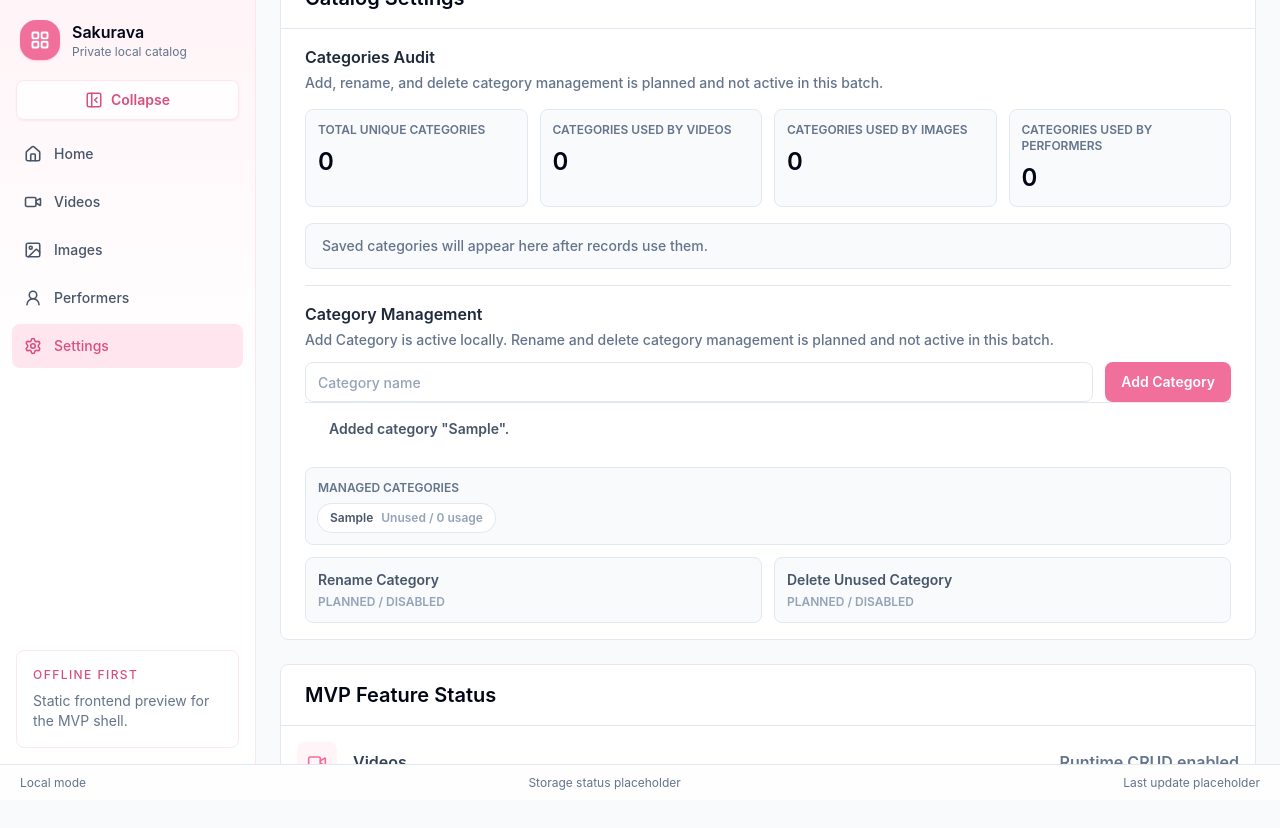
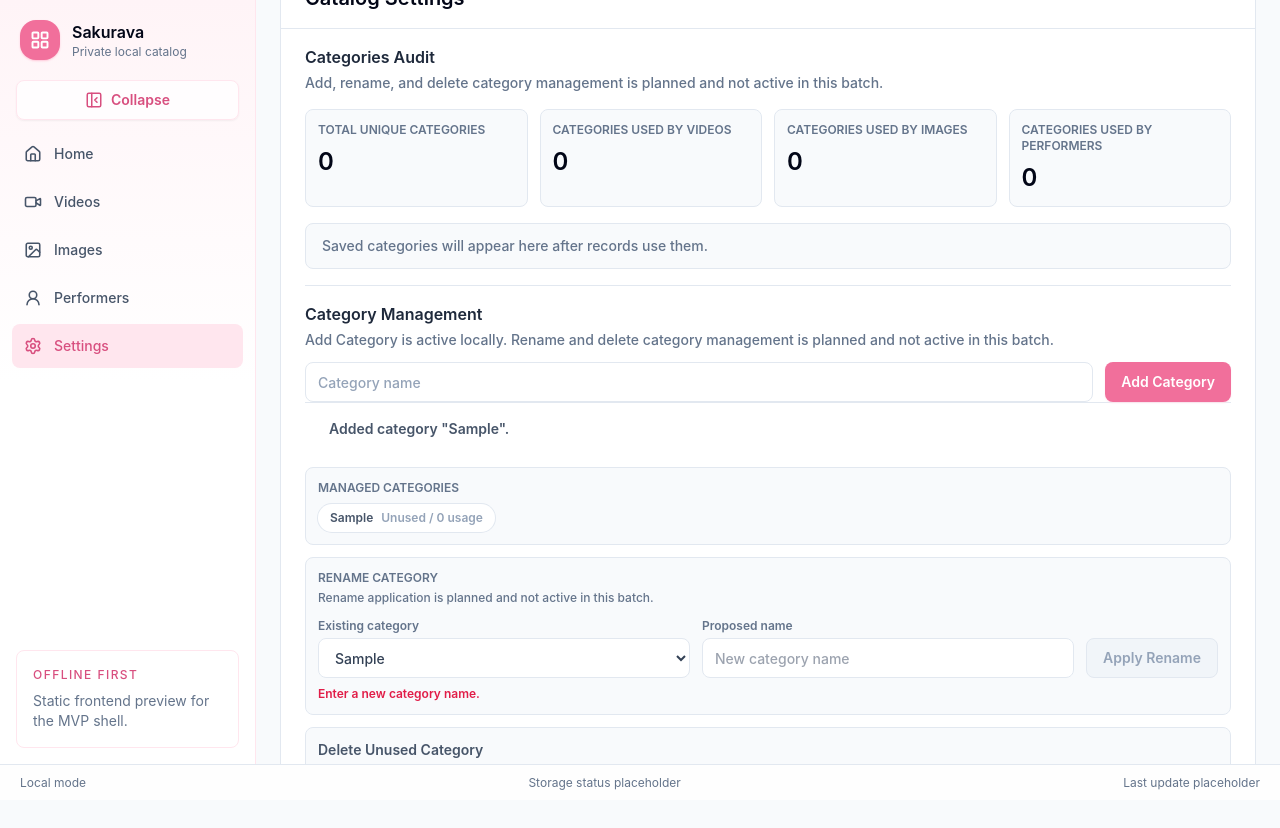
Before and after one commit to wonderfulworldz/sakurava-desktop, a React (Vite) app: page /settings in a window 1280 px wide. Both pictures are taken after typing "Sample" into the empty fields and a click on the button "Add Category". Shown: the top 828 px of the page. Built offline with nearby package versions, Linux system fonts and the light colour scheme.

Commit message:
Add category rename structure

```diff
--- a/src/lib/managedCategories.ts
+++ b/src/lib/managedCategories.ts
@@ -70,6 +70,47 @@ export function addStoredManagedCategory(
   }
 }
 
+export function validateManagedCategoryRename(
+  currentName: string,
+  nextName: string,
+  categories: string[],
+) {
+  const trimmedCurrentName = currentName.trim();
+  const trimmedNextName = nextName.trim();
+
+  if (!trimmedNextName) {
+    return {
+      state: "invalid" as const,
+      message: "Enter a new category name.",
+    };
+  }
+
+  if (trimmedCurrentName.toLowerCase() === trimmedNextName.toLowerCase()) {
+    return {
+      state: "invalid" as const,
+      message: "Choose a different category name.",
+    };
+  }
+
+  const duplicate = categories.some(
+    (category) =>
+      category.trim().toLowerCase() === trimmedNextName.toLowerCase() &&
+      category.trim().toLowerCase() !== trimmedCurrentName.toLowerCase(),
+  );
+
+  if (duplicate) {
+    return {
+      state: "invalid" as const,
+      message: "That category name already exists.",
+    };
+  }
+
+  return {
+    state: "valid" as const,
+    message: "Rename application is planned and not active in this batch.",
+  };
+}
+
 function normalizeManagedCategories(value: unknown) {
   const parsed = typeof value === "string" ? safeParseArray(value) : value;
 
--- a/src/pages/SettingsPage.tsx
+++ b/src/pages/SettingsPage.tsx
@@ -23,6 +23,7 @@ import { buildCategoryAudit, type CategoryAuditSummary } from "../lib/categoryAu
 import {
   addStoredManagedCategory,
   getStoredManagedCategories,
+  validateManagedCategoryRename,
 } from "../lib/managedCategories";
 import { backUpDatabase, restoreDatabase } from "../runtime/databaseCommands";
 import {
@@ -674,12 +675,34 @@ function CatalogSettingsCard({
   onAddManagedCategory: () => void;
 }) {
   const hasCategories = audit.rows.length > 0;
+  const [renameSourceCategory, setRenameSourceCategory] = useState("");
+  const [renameTargetCategory, setRenameTargetCategory] = useState("");
   const managedCategoryRows = managedCategories.map((category) => {
     const usage =
       audit.rows.find((row) => row.name.toLowerCase() === category.toLowerCase())
         ?.total ?? 0;
     return { category, usage };
   });
+  const selectedRenameCategory =
+    renameSourceCategory && managedCategories.includes(renameSourceCategory)
+      ? renameSourceCategory
+      : managedCategories[0] ?? "";
+  const renameValidation = selectedRenameCategory
+    ? validateManagedCategoryRename(
+        selectedRenameCategory,
+        renameTargetCategory,
+        managedCategories,
+      )
+    : null;
+
+  useEffect(() => {
+    if (
+      managedCategories.length > 0 &&
+      (!renameSourceCategory || !managedCategories.includes(renameSourceCategory))
+    ) {
+      setRenameSourceCategory(managedCategories[0]);
+    }
+  }, [managedCategories, renameSourceCategory]);
 
   return (
     <section className="overflow-hidden rounded-lg border border-slate-200 bg-white">
@@ -794,8 +817,67 @@ function CatalogSettingsCard({
             </div>
           )}
 
-          <div className="mt-3 grid gap-3 md:grid-cols-2">
-            <CategoryManagementAction label="Rename Category" />
+          {managedCategories.length > 0 && (
+            <div className="mt-3 rounded-lg border border-slate-200 bg-slate-50 px-3 py-3">
+              <div>
+                <p className="text-xs font-semibold uppercase text-slate-500">
+                  Rename Category
+                </p>
+                <p className="mt-1 text-xs font-medium text-slate-500">
+                  Rename application is planned and not active in this batch.
+                </p>
+              </div>
+              <div className="mt-3 grid gap-3 md:grid-cols-[minmax(0,1fr)_minmax(0,1fr)_auto]">
+                <label className="grid gap-1 text-xs font-semibold text-slate-500">
+                  Existing category
+                  <select
+                    className="h-10 rounded-lg border border-slate-200 bg-white px-3 text-sm font-medium text-slate-700 outline-none focus:border-sakura-300 focus:ring-4 focus:ring-sakura-100"
+                    value={selectedRenameCategory}
+                    onChange={(event) => {
+                      setRenameSourceCategory(event.target.value);
+                      setRenameTargetCategory("");
+                    }}
+                  >
+                    {managedCategories.map((category) => (
+                      <option key={category} value={category}>
+                        {category}
+                      </option>
+                    ))}
+                  </select>
+                </label>
+                <label className="grid gap-1 text-xs font-semibold text-slate-500">
+                  Proposed name
+                  <input
+                    className="h-10 rounded-lg border border-slate-200 bg-white px-3 text-sm font-medium text-slate-700 outline-none focus:border-sakura-300 focus:ring-4 focus:ring-sakura-100"
+                    placeholder="New category name"
+                    value={renameTargetCategory}
+                    onChange={(event) => setRenameTargetCategory(event.target.value)}
+                  />
+                </label>
+                <button
+                  type="button"
+                  disabled
+                  className="h-10 self-end rounded-lg border border-slate-200 bg-slate-100 px-4 text-sm font-semibold text-slate-400"
+                >
+                  Apply Rename
+                </button>
+              </div>
+              {renameValidation && (
+                <p
+                  className={[
+                    "mt-2 text-xs font-semibold",
+                    renameValidation.state === "invalid"
+                      ? "text-rose-600"
+                      : "text-slate-500",
+                  ].join(" ")}
+                >
+                  {renameValidation.message}
+                </p>
+              )}
+            </div>
+          )}
+
+          <div className="mt-3 grid gap-3">
             <CategoryManagementAction label="Delete Unused Category" />
           </div>
         </div>
```
Also changed, not shown: 2 other files (tests, documents, lock files or other folders).
